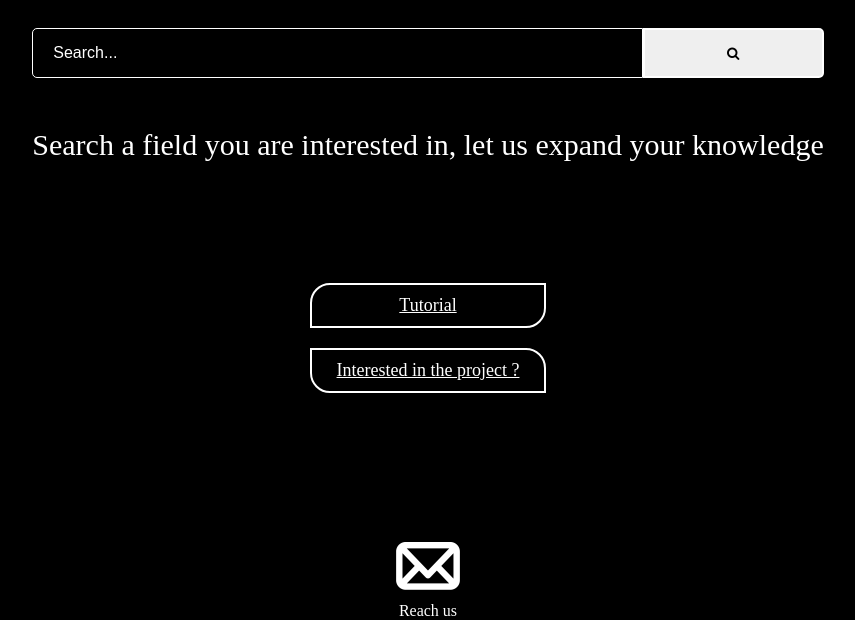
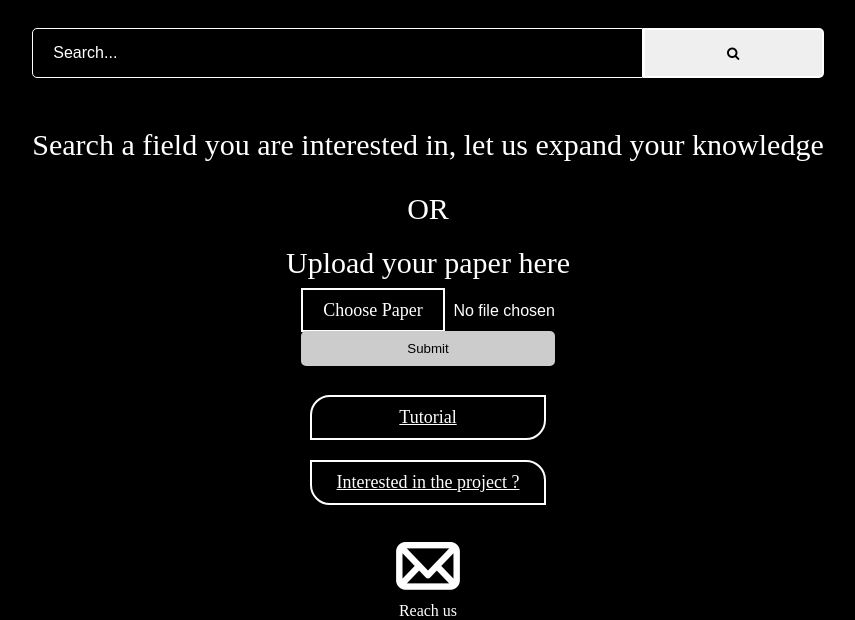
Before and after one commit to B-Mahdj/Genie_Website, a Flask app: page / in a window 1280 px wide. Shown: the part 180-800 px from the top of the page, without its empty margins (212-1067 px from the left). Run offline with Flask 2, Linux system fonts and the light colour scheme; some libraries are stand-ins or nearby versions.

Commit message:
Add front changes for upload feature

```diff
--- a/static/styles/homePageStyle.css
+++ b/static/styles/homePageStyle.css
@@ -63,8 +63,6 @@ body{
     outline: none;
 }
 
-
-
 .btn{
     width: 30%;
     height: 50px;
@@ -129,7 +127,53 @@ input {
     text-align: center;
 }
 
+.orText{
+    color: #fff;
+    font-size: 30px;
+    padding-top: 30px;
+    transition: 0.3s ease;
+    text-align: center;
+}
+
+.uploadPaperText{
+    color: #fff;
+    font-size: 30px;
+    padding-top: 20px;
+    transition: 0.3s ease;
+    text-align: center;
+    padding-bottom: 20px;
+}
+
+label {
+    padding: 10px 20px 10px 20px;
+    border: 2px solid #ffffff;
+    color: white;
+    transition: 0.2s ease;
+    cursor: pointer;
+    font-size: 18px;
+    margin-bottom: 20px;
+    width: 75%;
+    text-align: center;
+    transition: all ease 0.5s;
+}
+
+#fileChosen{
+  margin-left: 0.3rem;
+  font-family: sans-serif;
+}
+
+input[type=submit] {
+    margin-top: 10px;
+    padding: 10px 15px;
+    background:#ccc;
+    border:0 none;
+    cursor:pointer;
+    -webkit-border-radius: 5px;
+    border-radius: 5px;
+}
+
 .btnContainer{
+    padding-top: 20px;
     width: 20%;
     display: flex;
     flex-direction: column;
--- a/templates/homePage.html
+++ b/templates/homePage.html
@@ -27,6 +27,16 @@
                 </div>
                 <p class="par"> Search a field you are interested in, let us expand your knowledge </p>
 
+                <p class="orText">OR</p>
+                <p class="uploadPaperText">Upload your paper here </p>
+
+                <form action="/upload">
+                  <input type="file" id="fileButton" name="filename" hidden>
+                    <label for="fileButton">Choose Paper</label>
+                    <span id="fileChosen">No file chosen</span>
+                    <br>
+                  <input type="submit">
+                </form>
             </div>
 
             <div class="btnContainer">
@@ -53,6 +63,13 @@
             btn.value="Submitting";
             // submit form
         }
+        const actualBtn = document.getElementById('fileButton');
+
+        const fileChosen = document.getElementById('fileChosen');
+
+        actualBtn.addEventListener('change', function(){
+          fileChosen.textContent = 	"✓";
+        })
     </script>
 </body>
 </html>
```
Also changed, not shown: static/icons/linkedin.png (deleted).
